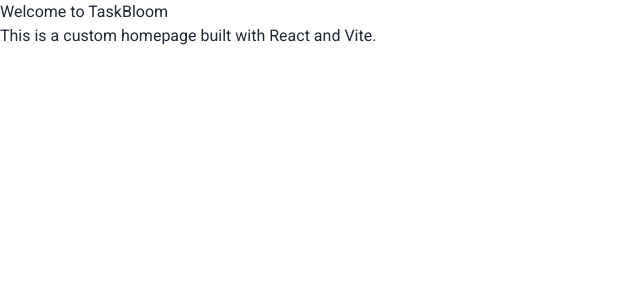
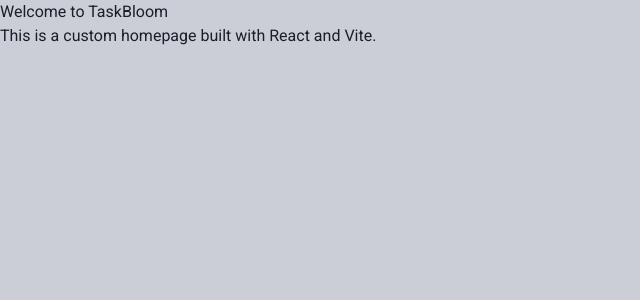
Before and after one commit to masihgh/task-bloom-chorome-extention, a React (Vite) app: page / in a window 1280 px wide. Shown: the top 300 px of the page, without its empty margins (0-640 px from the left). Built offline with nearby package versions, Linux system fonts and the light colour scheme.

Commit message:
add themes dark and light

```diff
--- a/tailwind.config.js
+++ b/tailwind.config.js
@@ -13,7 +13,46 @@
     },
   },
   daisyui: {
-    themes: ["light", "dark"],
+    themes: [{
+      light: {
+        "neutral": "#3d4451",
+        "base-content": "#1b1e27",
+        "base-100": "#cbced7",
+        "base-200": "#ecebf0",
+        "base-300": "#ecebf0",
+        "success": "#b7d93d",
+        "error": "#c90010",
+        "info": "#0055fe",
+        "--rounded-box": "0.375rem",
+        "--rounded-btn": "0.375rem",
+        "--rounded-badge": "1.9rem",
+        "--animation-btn": "0.25s",
+        "--animation-input": "0.2s",
+        "--btn-focus-scale": "1",
+        "--border-btn": "1px",
+        "--tab-border": "1px",
+        "--tab-radius": "0.5rem"
+      },
+      dark: {
+        "neutral": "#e2e1e7",
+        "base-content": "#cbced7",
+        "base-100": "#1b1e27",
+        "base-200": "#2f313e",
+        "base-300": "#3f4253",
+        "success": "#b7d93d",
+        "error": "#c90010",
+        "info": "#0055fe",
+        "--rounded-box": "0.375rem",
+        "--rounded-btn": "0.375rem",
+        "--rounded-badge": "1.9rem",
+        "--animation-btn": "0.25s",
+        "--animation-input": "0.2s",
+        "--btn-focus-scale": "1",
+        "--border-btn": "1px",
+        "--tab-border": "1px",
+        "--tab-radius": "0.5rem"
+      }
+    }],
   },
   plugins: [require("@tailwindcss/typography"), require("daisyui")],
 }
```
